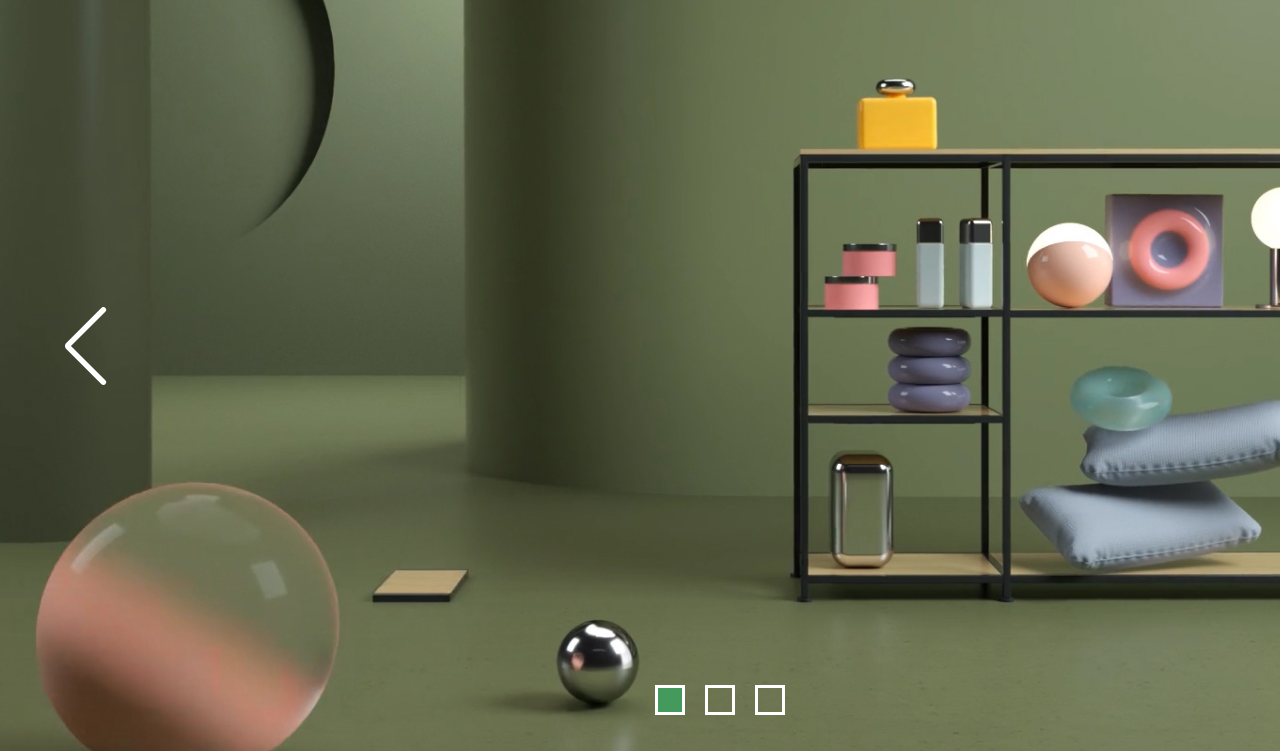
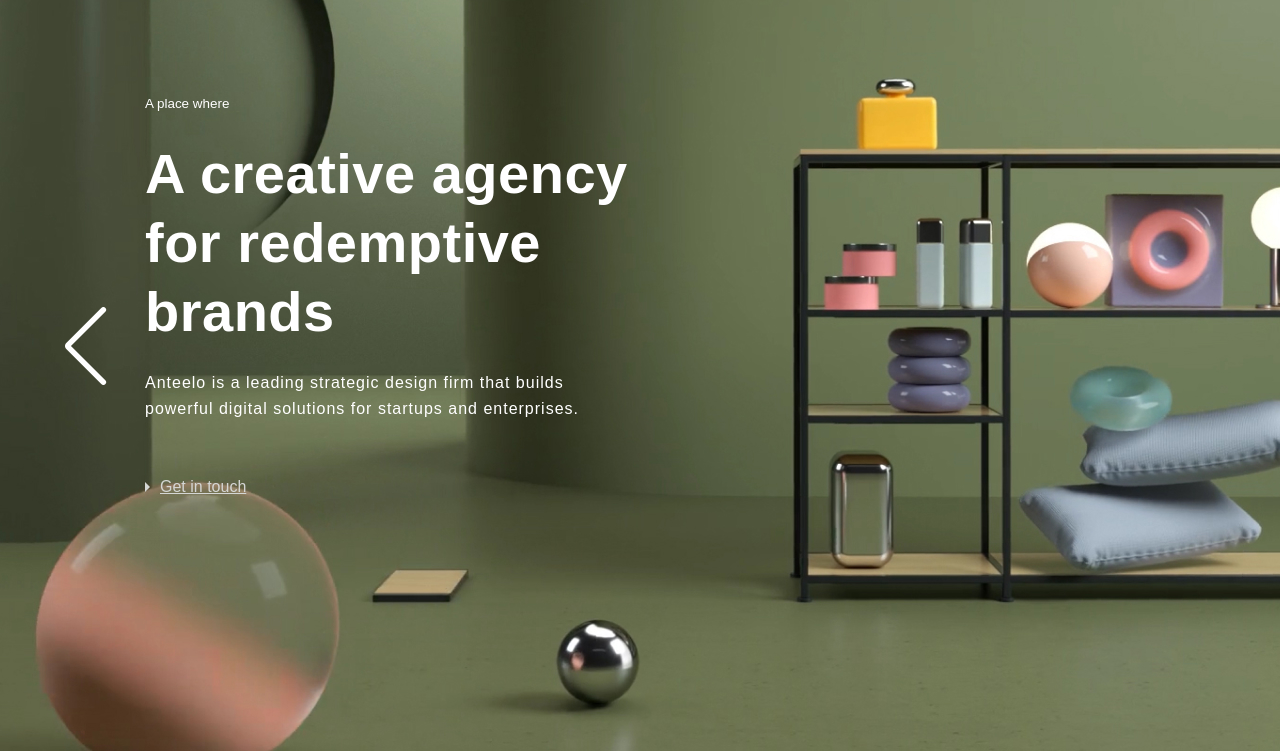
Before and after one commit to enterkvas/Webovio, a plain HTML site: page index.html in a window 1280 px wide. Shown: the part 59-810 px from the top of the page. Drawn offline with Linux system fonts and the light colour scheme.

Commit message:
8: 1440: Header block and hero section are ready

```diff
--- a/index.html
+++ b/index.html
@@ -33,8 +33,10 @@
         </div>
       </header>
       <main class="page">
+        <!-- Hero -->
+        <section class="page-hero">
           <!-- Slider -->
-        <section class="page-hero swiper">
+          <div class="page-hero__swiper swiper">
             <!-- Additional required wrapper -->
             <div class="swiper-wrapper">
               <!-- Slides -->
@@ -47,6 +49,31 @@
             <div class="swiper-button-next"></div>
             <!-- If we need pagination -->
             <div class="swiper-pagination"></div>
+          </div>
+          <div class="page-hero__container container">
+            <!-- from 320 to 575 -->
+            <div class="page-hero__body visible-xss">
+              <p class="page-hero__pretitle">A place where</p>
+              <h1 class="page-hero__title">A creative agency</h1>
+              <p class="page-hero__subtitle">
+                Strategic design solutions for startups and enterprises.
+              </p>
+              <a href="#" class="page-hero__link link-block"> Get in touch </a>
+            </div>
+            <div class="page-hero__body visible-lg">
+              <p class="page-hero__pretitle pretitle">A place where</p>
+              <h1 class="page-hero__title">
+                A creative agency<br>
+                for redemptive<br>
+                brands
+              </h1>
+              <p class="page-hero__subtitle">
+                Anteelo is a leading strategic design firm that builds powerful
+                digital solutions for startups and enterprises.
+              </p>
+              <a href="#" class="page-hero__link link-block"> Get in touch </a>
+            </div>
+          </div>
         </section>
         <!-- / Slider -->
         <div class="page__services services">
--- a/js/script.js
+++ b/js/script.js
@@ -1,9 +1,9 @@
 // Initializing the Swiper slider:
 const swiper = new Swiper('.swiper', {
-
   // Basic settings:
   direction: 'horizontal',
   loop: true,
+  // Navigation:
 	navigation: {
 		nextEl: '.swiper-button-next',
 		prevEl: '.swiper-button-prev',
--- a/scss/base/_base.scss
+++ b/scss/base/_base.scss
@@ -42,7 +42,7 @@
   }
 
   @media (min-width:1440px) {
-    max-width: 1110px;
+    max-width: 1140px;
   }
 }
 
@@ -127,15 +127,15 @@
 //   }
 // }
 
-.ibg {
-  position: relative;
+// .ibg {
+//   position: relative;
 
-  & img {
-    position: absolute;
-    width: 100%;
-    height: 100%;
-    top: 0;
-    left: 0;
-    object-fit: cover;
-  }
-}
+//   & img {
+//     position: absolute;
+//     width: 100%;
+//     height: 100%;
+//     top: 0;
+//     left: 0;
+//     object-fit: cover;
+//   }
+// }
--- a/scss/blocks/_swiper.scss
+++ b/scss/blocks/_swiper.scss
@@ -1,9 +1,4 @@
 .swiper {
-  display: flex;
-  max-width: 1440px;
-  width: 1440px;
-  height: 810px;
-  margin: 0 auto;
 
   &-wrapper {
     box-sizing: content-box;
@@ -39,4 +34,6 @@
   opacity: 1;
 
   &-active {background-color: #449A5D;}
+
+  @media (min-width: 992px) {display: none;}
 }
--- a/scss/main.scss
+++ b/scss/main.scss
@@ -98,6 +98,7 @@
 @import "./sections/about";
 @import "./sections/analysis";
 @import "./sections/footer";
+@import "./sections/page-hero";
 @import "./sections/services";
 // @import "./sections/slider";
 @import "./sections/works";
--- /dev/null
+++ b/scss/sections/_page-hero.scss
@@ -0,0 +1,123 @@
+.page-hero {
+  position: relative;
+  color: var(--white);
+  // position: relative;
+  // height: 100%;
+
+  &__swiper {
+    display: flex;
+    max-width: 1440px;
+    width: 1440px;
+    height: 810px;
+    margin: 0 auto;
+  }
+
+  &__container {
+    position: absolute;
+    top: 0;
+    bottom: 0;
+    left: 0;
+    right: 0;
+    // left: 50%;
+    // transform: translateX(-50%);
+    z-index: 1;
+  }
+
+  &__body {
+    // position: relative;
+    // z-index: 1;
+    // padding: 40px 0 12px;
+
+    @media (min-width: 424px) {
+      padding: 52px 0 12px;
+      // max-width: 390px;
+    }
+
+    @media (min-width: 576px) {
+      padding: 68px 0 12px;
+    }
+
+    @media (min-width: 768px) {
+      padding: 104px 0 12px;
+      // max-width: 690px;
+    }
+
+    @media (min-width: 992px) {
+      padding: 132px 0 12px;
+      // max-width: 690px;
+    }
+
+    @media (min-width: 1200px) {
+      padding: 152px 0 12px;
+      // max-width: 690px;
+    }
+
+    @media (min-width: 1440px) {
+      // padding: 160px 0 12px;
+      padding-top: 180px;
+      // max-width: 690px;
+      // max-width: 100%;
+    }
+
+  }
+
+  &__pretitle {
+    margin: 0 0 5px;
+
+    @media (min-width: 424px) {
+      margin: 0 0 16px;
+    }
+
+    @media (min-width: 768px) {
+      margin: 0 0 24px;
+    }
+  }
+
+  &__title {
+    margin: 0 0 5px;
+    letter-spacing: 0.5px;
+
+    @media (min-width: 424px) {
+      margin: 0 0 16px;
+    }
+
+    @media (min-width: 768px) {
+      margin: 0 0 24px;
+    }
+  }
+
+  &__subtitle {
+    max-width: 200px;
+    margin-bottom: 12px;
+    letter-spacing: 1px;
+
+    @media (min-width: 424px) {
+      max-width: 270px;
+      margin: 0 0 16px;
+    }
+
+    @media (min-width: 576px) {
+      max-width: 300px;
+      margin: 0 0 28px;
+    }
+
+    @media (min-width: 768px) {
+      margin: 0 0 36px;
+    }
+
+    @media (min-width: 992px) {
+      max-width: 490px;
+      margin-bottom: 52px;
+    }
+  }
+
+  // &__img {
+  //   position: absolute;
+  //   top: 0;
+  //   bottom: 0;
+  //   left: 0;
+  //   right: 0;
+
+  //   & img {width: 100%;}
+  // }
+}
```
Also changed, not shown: css/main.css, 1 other file. Lines whose indentation alone changed are shown as unchanged.
